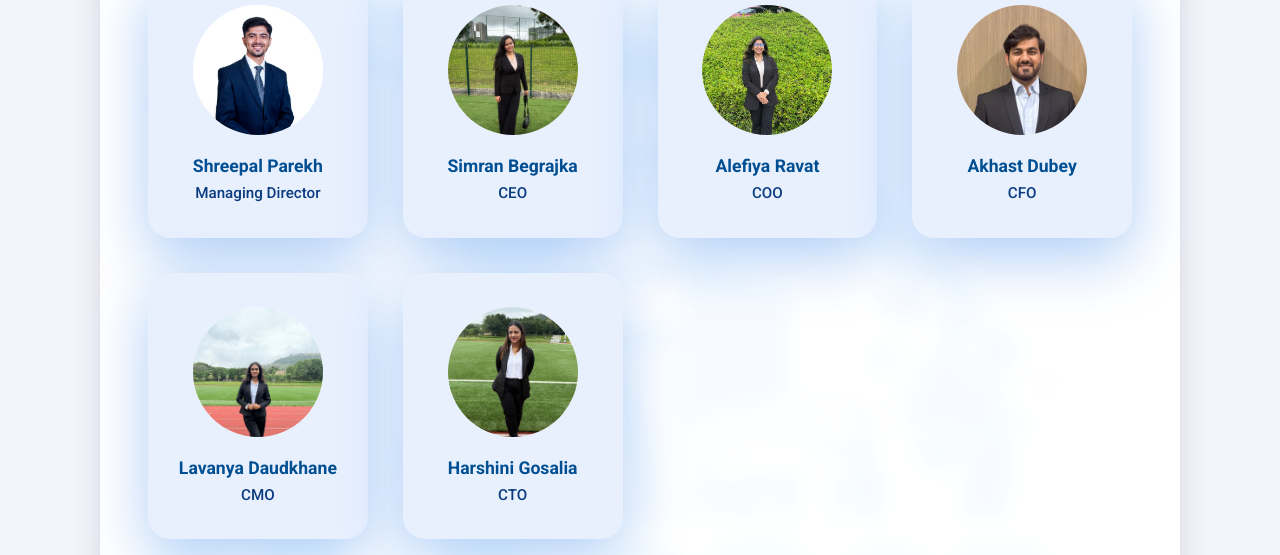
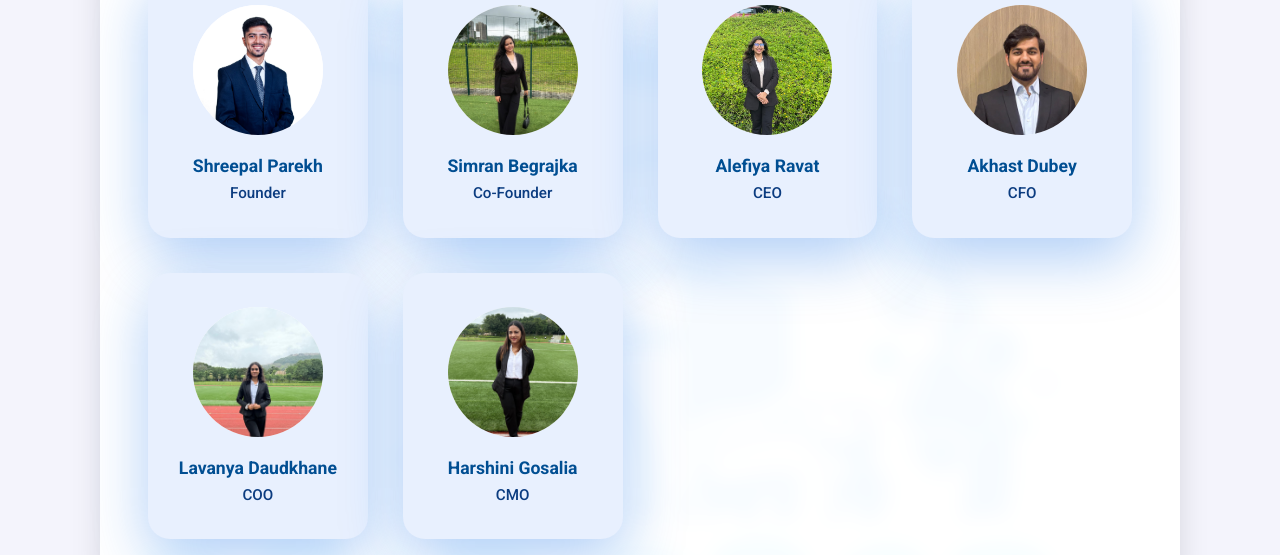
Before and after one commit to shreepalparekh655-ops/dripdrop.github.io, a plain HTML site: page index.html in a window 1280 px wide. Shown: the part 3856-4411 px from the top of the page. Drawn offline with Linux system fonts and the light colour scheme.

Commit message:
Update index.html

```diff
--- a/index.html
+++ b/index.html
@@ -433,15 +433,15 @@
   <div class="roles">
     <div class="role-card">
       <img src="role1.jpg" alt="Shreepal Parekh" class="role-img" />
-      <div>Shreepal Parekh<br /><span>Managing Director</span></div>
+      <div>Shreepal Parekh<br /><span>Founder</span></div>
     </div>
     <div class="role-card">
       <img src="role2.jpg" alt="Simran Begrajka" class="role-img" />
-      <div>Simran Begrajka<br /><span>CEO</span></div>
+      <div>Simran Begrajka<br /><span>Co-Founder</span></div>
     </div>
     <div class="role-card">
       <img src="role3.jpg" alt="Alefiya Ravat" class="role-img" />
-      <div>Alefiya Ravat<br /><span>COO</span></div>
+      <div>Alefiya Ravat<br /><span>CEO</span></div>
     </div>
     <div class="role-card">
       <img src="role4.jpg" alt="Akhast Dubey" class="role-img" />
@@ -449,11 +449,11 @@
     </div>
     <div class="role-card">
       <img src="role5.jpg" alt="Lavanya Daudkhane" class="role-img" />
-      <div>Lavanya Daudkhane<br /><span>CMO</span></div>
+      <div>Lavanya Daudkhane<br /><span>COO</span></div>
     </div>
     <div class="role-card">
       <img src="role6.jpg" alt="Harshini Gosalia" class="role-img" />
-      <div>Harshini Gosalia<br /><span>CTO</span></div>
+      <div>Harshini Gosalia<br /><span>CMO</span></div>
     </div>
   </div>
 </section>
```
